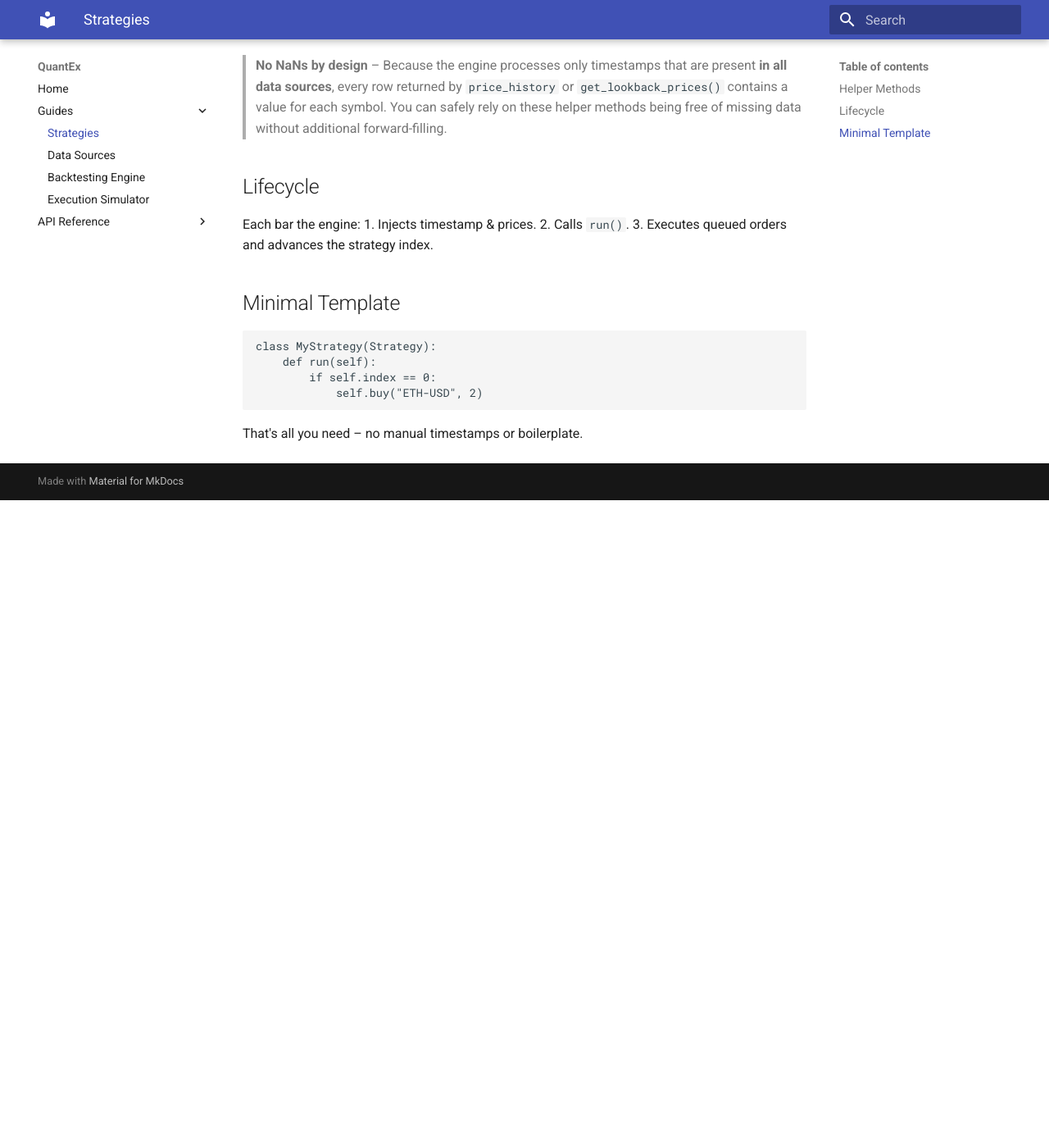
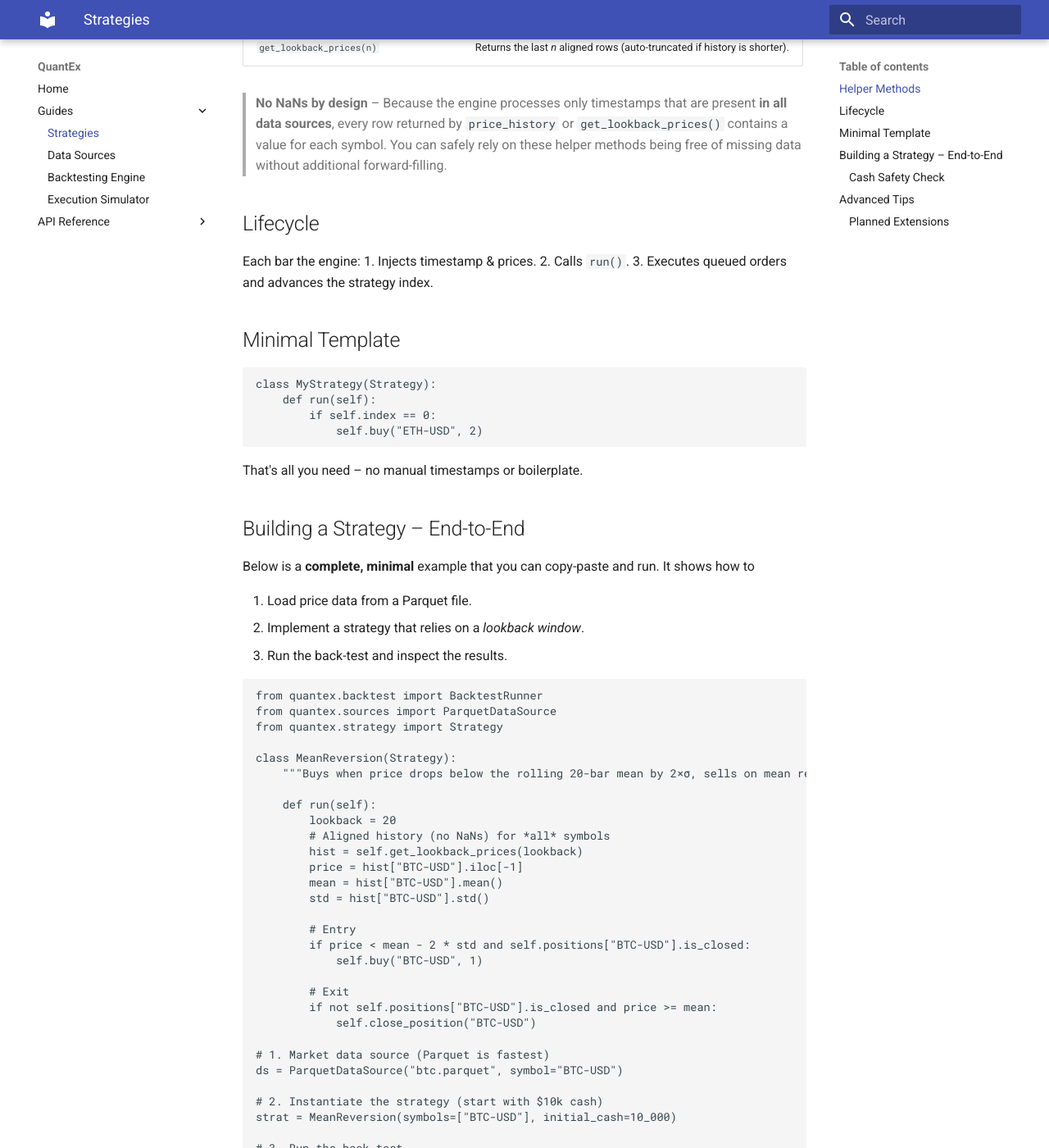
Before and after one commit to dangreen07/quantex, an MkDocs documentation site: the page built from docs/usage/strategy.md, in a window 1280 px wide and 1400 px high, scrolled down 1043 px. Shown: the whole window at 82% size. Built offline with MkDocs 1.6.1 and Material for MkDocs 9.7.7, drawn with Linux system fonts in a browser that asks for light colours; before the commit the page ends 1653 px from its top, so only the background shows below that; some of the changed text lies outside the part shown.

Commit message:
Enhance strategy documentation by adding a cash property for easier access to available funds. Implement cash sufficiency checks in the ImmediateFillSimulator to prevent orders exceeding available cash. Update tests to validate cash insufficiency handling. Expand strategy.md with a complete example demonstrating strategy implementation and cash safety checks.

````diff
--- a/docs/usage/strategy.md
+++ b/docs/usage/strategy.md
@@ -33,6 +33,7 @@
 | `sell(symbol, qty, limit_price=None)` | Places a sell order. |
 | `close_position(symbol)` | Market-closes any open position. |
 | `get_price(symbol)` | O(1) latest price lookup via NumPy. |
+| `cash` | Current available cash (read-only shortcut for `portfolio.cash`). |
 | `prices` | Dict of symbol→price for current bar. |
 | `price_history` | **DataFrame** of aligned prices for *all* symbols up to the current bar. |
 | `get_lookback_prices(n)` | Returns the last *n* aligned rows (auto-truncated if history is shorter). |
@@ -56,3 +57,76 @@
 ```
 
 That's all you need – no manual timestamps or boilerplate.
+
+## Building a Strategy – End-to-End
+
+Below is a **complete, minimal** example that you can copy-paste and run. It shows how to
+
+1. Load price data from a Parquet file.
+2. Implement a strategy that relies on a *lookback window*.
+3. Run the back-test and inspect the results.
+
+```python
+from quantex.backtest import BacktestRunner
+from quantex.sources import ParquetDataSource
+from quantex.strategy import Strategy
+
+class MeanReversion(Strategy):
+    """Buys when price drops below the rolling 20-bar mean by 2×σ, sells on mean re-touch."""
+
+    def run(self):
+        lookback = 20
+        # Aligned history (no NaNs) for *all* symbols
+        hist = self.get_lookback_prices(lookback)
+        price = hist["BTC-USD"].iloc[-1]
+        mean = hist["BTC-USD"].mean()
+        std = hist["BTC-USD"].std()
+
+        # Entry
+        if price < mean - 2 * std and self.positions["BTC-USD"].is_closed:
+            self.buy("BTC-USD", 1)
+
+        # Exit
+        if not self.positions["BTC-USD"].is_closed and price >= mean:
+            self.close_position("BTC-USD")
+
+# 1. Market data source (Parquet is fastest)
+ds = ParquetDataSource("btc.parquet", symbol="BTC-USD")
+
+# 2. Instantiate the strategy (start with $10k cash)
+strat = MeanReversion(symbols=["BTC-USD"], initial_cash=10_000)
+
+# 3. Run the back-test
+result = BacktestRunner(strat, {"btc": ds}).run()
+print(result.metrics)
+```
+
+### Cash Safety Check
+
+QuantEx enforces a *cash sufficiency rule* at execution time. A `ValueError` is raised if you try to buy more than your available cash:
+
+```python
+>>> strat.buy("BTC-USD", 1)  # costs $100 but we have $50
+ValueError: Insufficient cash to execute buy order: required=100.00, available=50.00
+```
+
+No more accidental negative balances!
+
+## Advanced Tips
+
+* **Multi-Asset Trading** – Because the engine feeds *aligned* price rows, slicing `hist[["BTC", "ETH"]]` gives you a *synchronised* DataFrame ready for vectorised NumPy/Pandas operations.
+* **Lagging Indicators** – Compute them on `self.price_history` inside `run()`; no look-ahead bias because the latest row corresponds to the current bar.
+* **Position Sizing** – Use `self.cash` (or `self.portfolio.cash`) to implement Kelly-style sizing.
+* **Debugging** – Insert `print(self.timestamp, self.portfolio)` to log cash & positions every bar.
+
+---
+
+### Planned Extensions
+
+QuantEx aims to add:
+
+1. **Pluggable Execution Handlers** (latency, partial fills)
+2. **Built-in Risk Checks** (max drawdown, position limits)
+3. **CLI Launcher** for one-liner back-tests: `quant backtest strategy.py btc.parquet`
+
+Contributions welcome! Pull requests & feature requests are tracked on GitHub.
````
Also changed, not shown: README.md (+0 -20 lines), 3 other files.
